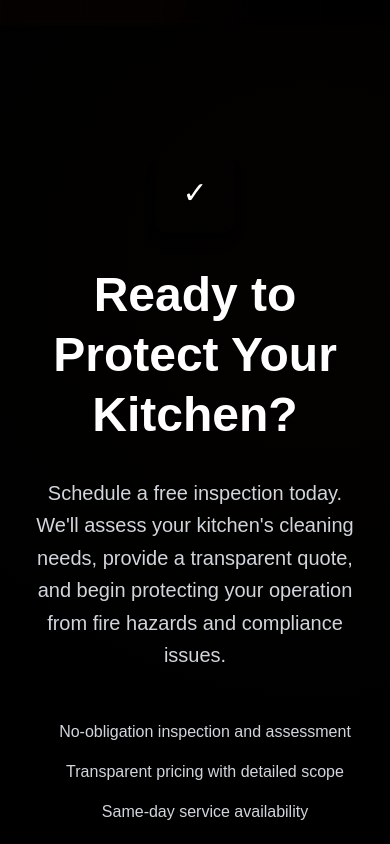
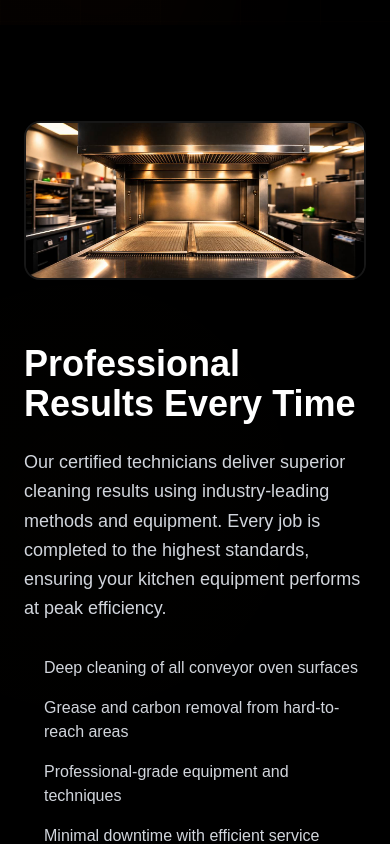
Before and after one commit to backdoc123/total-restaurant-care, a Next.js app: page / in a window 390 px wide. Shown: the part 7040-7884 px from the top of the page. Built offline with nearby package versions, Linux system fonts and the light colour scheme.

Commit message:
TRC V15: Added real images - hero oven cleaning image on right side of hero section, professional results image in new CtaImage section near CTA - both with copper borders and hover effects

```diff
--- a/app/page.tsx
+++ b/app/page.tsx
@@ -2,6 +2,7 @@ import Header from "@/components/Header";
 import Hero from "@/components/Hero";
 import Services from "@/components/Services";
 import WhyTRC from "@/components/WhyTRC";
+import CtaImage from "@/components/CtaImage";
 import CTA from "@/components/CTA";
 import Footer from "@/components/Footer";
 
@@ -12,6 +13,7 @@ export default function Home() {
       <Hero />
       <Services />
       <WhyTRC />
+      <CtaImage />
       <CTA />
       <Footer />
     </>
--- /dev/null
+++ b/components/CtaImage.tsx
@@ -0,0 +1,77 @@
+'use client'
+
+import { motion } from 'framer-motion'
+import Image from 'next/image'
+
+export default function CtaImage() {
+  return (
+    <section className="py-24 bg-black relative overflow-hidden">
+      {/* Background accent */}
+      <div className="absolute inset-0 opacity-40" style={{
+        backgroundImage: 'radial-gradient(circle at 20% 50%, rgba(245, 158, 11, .02) 0%, transparent 50%)'
+      }} />
+
+      <div className="max-w-6xl mx-auto px-6 sm:px-8 lg:px-16 relative z-10">
+        <div className="grid grid-cols-1 lg:grid-cols-2 gap-16 items-center">
+          {/* Text Content */}
+          <motion.div
+            initial={{ opacity: 0, x: -50 }}
+            whileInView={{ opacity: 1, x: 0 }}
+            transition={{ duration: 0.9 }}
+            viewport={{ once: true }}
+            className="order-2 lg:order-1"
+          >
+            <h3 className="text-4xl sm:text-5xl font-sans font-black text-white mb-6">
+              Professional Results Every Time
+            </h3>
+            <p className="text-lg text-gray-300 font-light leading-relaxed mb-8">
+              Our certified technicians deliver superior cleaning results using industry-leading methods and equipment. Every job is completed to the highest standards, ensuring your kitchen equipment performs at peak efficiency.
+            </p>
+            <div className="space-y-4">
+              {[
+                'Deep cleaning of all conveyor oven surfaces',
+                'Grease and carbon removal from hard-to-reach areas',
+                'Professional-grade equipment and techniques',
+                'Minimal downtime with efficient service delivery'
+              ].map((item, i) => (
+                <div key={i} className="flex items-start gap-3">
+                  <div className="w-2 h-2 bg-copper-600 rounded-full mt-2 flex-shrink-0" />
+                  <p className="text-gray-300 font-light">{item}</p>
+                </div>
+              ))}
+            </div>
+          </motion.div>
+
+          {/* Image */}
+          <motion.div
+            initial={{ opacity: 0, x: 80 }}
+            whileInView={{ opacity: 1, x: 0 }}
+            transition={{ duration: 0.9, delay: 0.1 }}
+            viewport={{ once: true }}
+            className="order-1 lg:order-2"
+          >
+            <div className="relative">
+              <div className="rounded-2xl overflow-hidden border-2 border-copper-600 border-opacity-40 hover:border-copper-500 hover:border-opacity-80 transition-all duration-300 group">
+                {/* Animated accent */}
+                <motion.div
+                  className="absolute -inset-1 bg-gradient-to-r from-copper-600 to-copper-400 rounded-2xl opacity-0 group-hover:opacity-20 blur-lg transition-opacity duration-300"
+                  animate={{ rotate: [0, 360] }}
+                  transition={{ duration: 20, repeat: Infinity, ease: "linear" }}
+                />
+
+                {/* Image */}
+                <Image
+                  src="/cta-oven.jpg"
+                  alt="Clean Conveyor Oven"
+                  width={600}
+                  height={400}
+                  className="relative z-10 w-full h-auto object-cover"
+                />
+              </div>
+            </div>
+          </motion.div>
+        </div>
+      </div>
+    </section>
+  )
+}
--- a/components/Hero.tsx
+++ b/components/Hero.tsx
@@ -1,6 +1,7 @@
 'use client'
 
 import { motion } from 'framer-motion'
+import Image from 'next/image'
 import type { Variants } from 'framer-motion'
 
 const words = ['Precision', 'Conveyor', 'Oven', 'Cleaning']
@@ -159,8 +160,45 @@ export default function Hero() {
             </motion.div>
           </motion.div>
 
-          {/* Right: Empty space (no image placeholder) */}
-          <div className="order-1 lg:order-2 hidden lg:block" />
+          {/* Right: Hero Image */}
+          <motion.div
+            initial={{ opacity: 0, x: 80 }}
+            animate={{ opacity: 1, x: 0 }}
+            transition={{ duration: 1.2, delay: 0.4, ease: [0.25, 0.46, 0.45, 0.94] }}
+            className="order-1 lg:order-2 hidden lg:block"
+          >
+            <div className="relative">
+              <div className="rounded-2xl overflow-hidden border-2 border-copper-600 border-opacity-40 hover:border-copper-500 hover:border-opacity-80 transition-all duration-300 group">
+                {/* Animated accent */}
+                <motion.div
+                  className="absolute -inset-1 bg-gradient-to-r from-copper-600 to-copper-400 rounded-2xl opacity-0 group-hover:opacity-20 blur-lg transition-opacity duration-300"
+                  animate={{ rotate: [0, 360] }}
+                  transition={{ duration: 20, repeat: Infinity, ease: "linear" }}
+                />
+
+                {/* Image */}
+                <Image
+                  src="/hero-oven.jpg"
+                  alt="Conveyor Oven Cleaning"
+                  width={600}
+                  height={600}
+                  className="relative z-10 w-full h-auto object-cover"
+                  priority
+                />
+              </div>
+
+              {/* Floating card accent */}
+              <motion.div
+                initial={{ opacity: 0, y: 30 }}
+                animate={{ opacity: 1, y: 0 }}
+                transition={{ duration: 0.8, delay: 0.8 }}
+                className="absolute -bottom-12 -right-12 w-48 p-6 bg-black border border-copper-600 border-opacity-30 rounded-xl backdrop-blur-sm hidden lg:block"
+              >
+                <p className="text-xs text-copper-400 uppercase tracking-widest mb-2">25+ Years</p>
+                <p className="text-2xl font-bold text-white">Industry Experience</p>
+              </motion.div>
+            </div>
+          </motion.div>
         </div>
       </div>
 
```
Also changed, not shown: public/cta-oven.jpg (added), public/hero-oven.jpg (added).
